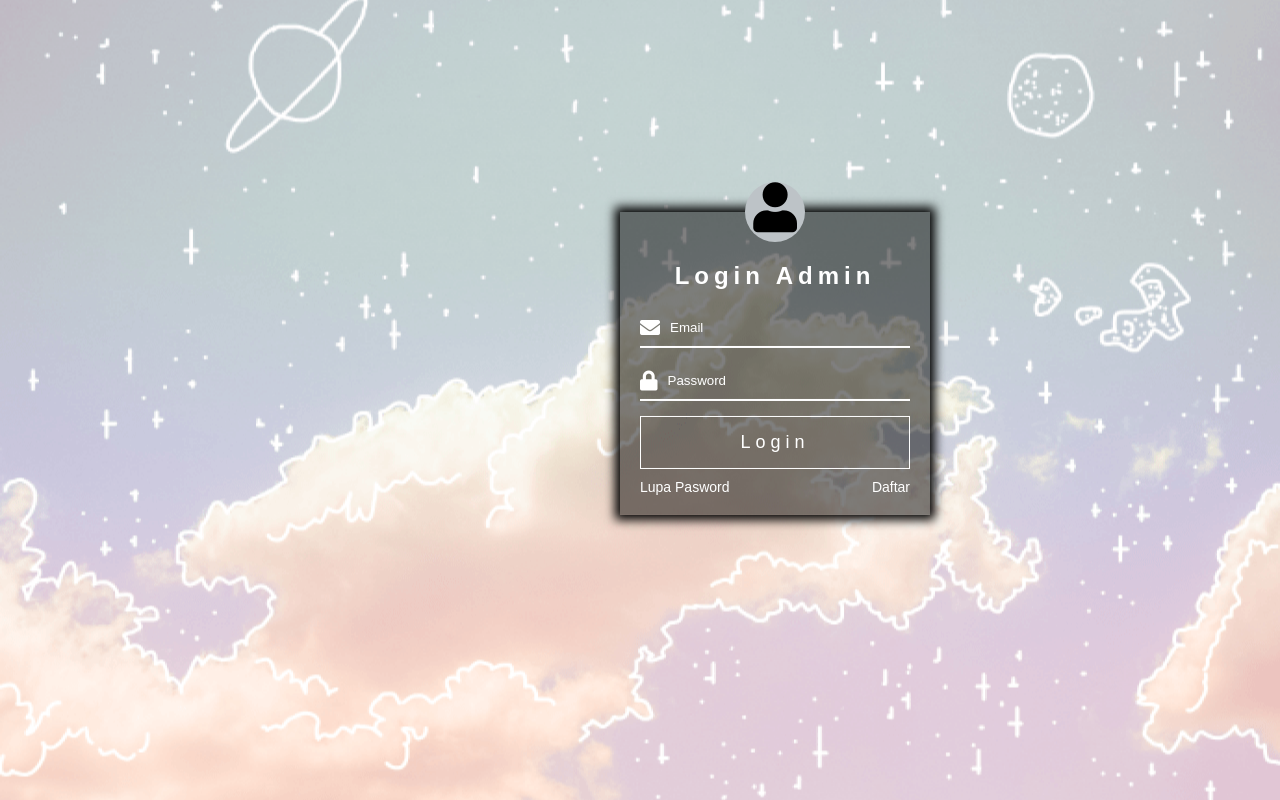
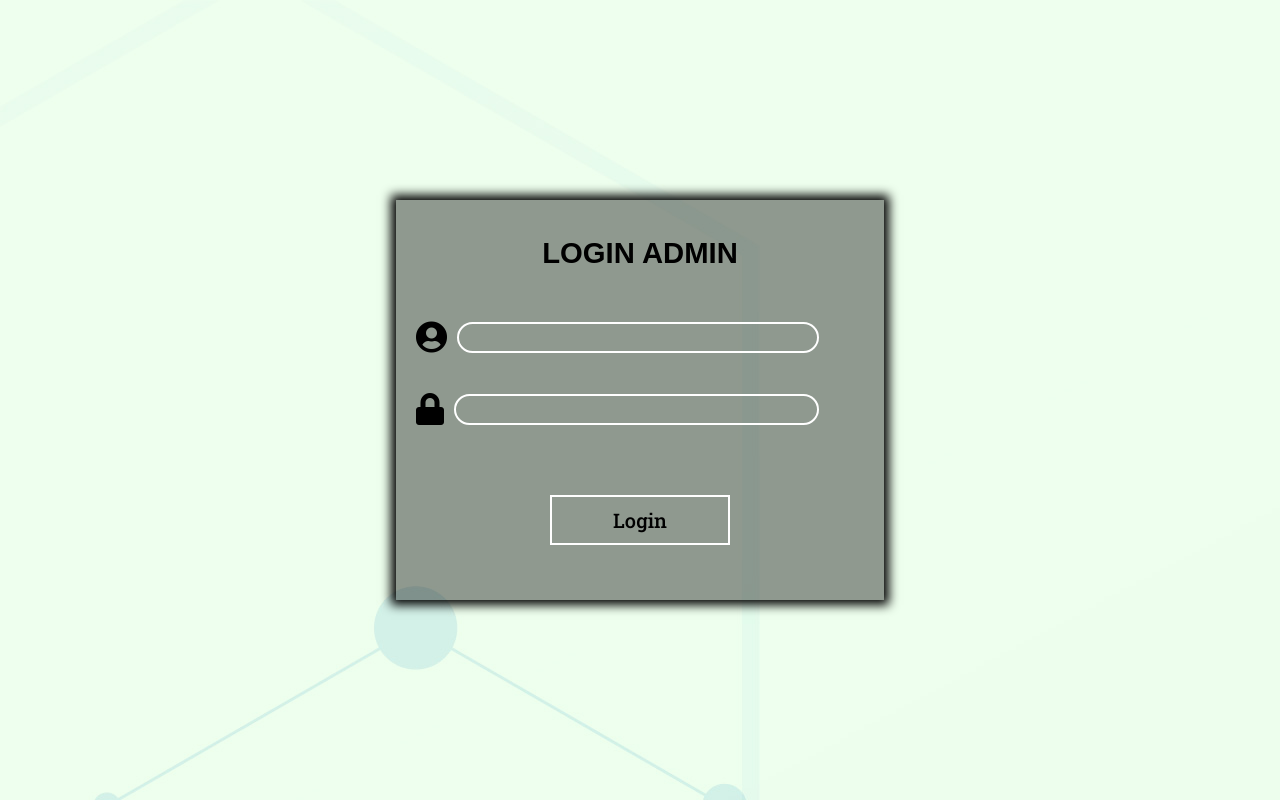
Before and after one commit to Ubayhee0774/Frontend-Admin, a PHP site: page /login.html in a window 1280 px wide. Run offline with PHP 8.4, Linux system fonts and the light colour scheme; some libraries are stand-ins or nearby versions.

Commit message:
make-login

```diff
--- a/index.html
+++ b/index.html
@@ -16,7 +16,7 @@
 </head>
 
 <body>
-<!--   <header>
+  <!--   <header>
 		<h2 class="judul">Selamat Datang | Admin Widdu</h2>
 	</header> -->
   <nav class="navbar navbar-expand-lg navbar-light bg-info fixed-top">
@@ -29,8 +29,8 @@
       </form>
       <div class="icon ">
         <h5>
-	    	<a href="login.html">Log Out</a>
-<!--           <i class="fas fa-envelope m-3" data-toggle="tooltip" title="Surat Masuk"></i>
+          <a href="login.html">Log Out</a>
+          <!--           <i class="fas fa-envelope m-3" data-toggle="tooltip" title="Surat Masuk"></i>
           <i class="fas fa-bell m-3" data-toggle="tooltip" title="Notifikasi"></i>
           <i class="fas fa-sign-out-alt m-3" data-toggle="tooltip" title="Sign Out"></i> -->
         </h5>
--- a/login.html
+++ b/login.html
@@ -1,42 +1,79 @@
 <!DOCTYPE html>
-<html>
+<html lang="en">
+
 <head>
-	<meta charset="utf-8">
+	<meta charset="UTF-8">
 	<meta http-equiv="X-UA-Compatible" content="IE=edge">
-	<title>Login Page</title>
-	<link rel="stylesheet" type="text/css" href="style.css">
-	<link rel="stylesheet" href="https://use.fontawesome.com/releases/v5.6.3/css/all.css">
+	<meta name="viewport" content="width=device-width, initial-scale=1.0">
+
+	<link rel="stylesheet" href="style.css">
+	<!-- Roboto Slab -->
+	<link href="https://fonts.googleapis.com/css2?family=Roboto+Slab:wght@500&display=swap" rel="stylesheet">
+	<!-- Roboto -->
+	<link href="https://fonts.googleapis.com/css2?family=Roboto:wght@300&display=swap" rel="stylesheet">
+	<!-- Font Awesome -->
+	<link rel="stylesheet" href="https://cdnjs.cloudflare.com/ajax/libs/font-awesome/5.15.3/css/all.min.css">
+	<!-- Pacifico -->
+	<link href="https://fonts.googleapis.com/css2?family=Pacifico&display=swap" rel="stylesheet">
+	<!-- Montserrat -->
+	<link href="https://fonts.googleapis.com/css2?family=Montserrat:wght@200&display=swap" rel="stylesheet">
+	<!-- M Plus 1p -->
+	<link href="https://fonts.googleapis.com/css2?family=M+PLUS+1p:wght@500&display=swap" rel="stylesheet">
+	<!-- Lobster -->
+	<link rel="preconnect" href="https://fonts.gstatic.com">
+	<link href="https://fonts.googleapis.com/css2?family=Lobster&display=swap" rel="stylesheet">
+	<title>Login</title>
 </head>
+
 <body>
+	<main>
 
-	<div class="login">
+		<section id=login>
+			<div class="warna">
+				<div class="container-login">
+					<div class="container-atas">
+						<h3>LOGIN ADMIN</h3>
+					</div>
 
-		<div class="avatar">
-			<i class="fa fa-user"></i>
-		</div>
+					<div class="container-tengah">
+						<div class="container-username">
+							<div class="username">
+								<!-- <h3>username</h3> -->
+							</div>
 
-		<h2>Login Admin</h2>
+							<div class="container-username2">
+								<div class="logousername">
+									<i id="user" class="fas fa-user-circle"></i>
+								</div>
+								<input type="text1">
 
-		<div class="box-login">
-			<i class="fas fa-envelope"></i>
-			<input type="text" placeholder="Email">
-		</div>
+							</div>
+						</div>
 
-		<div class="box-login">
-			<i class="fas fa-lock"></i>
-			<input type="text" placeholder="Password">
-		</div>
+						<div class="container-password">
+							<div class="password">
+								<!-- <h3>password</h3> -->
+							</div>
 
-		<button type="submit" class="btn-login" >
-			Login
-		</button>
+							<div class="container-password2">
+								<div class="logopassword">
+									<i id="password" class="fas fa-lock"></i>
+								</div>
+								<input type="text2">
 
-		<div class="bottom">
-			<a href="">Lupa Pasword</a>
-			<a href="">Daftar</a>
-		</div>
+							</div>
+						</div>
 
-	</div>
+						<div class="container-printah">
+							<button id=logins>Login</button>
+							<h4></h4>
+						</div>
+					</div>
+				</div>
+			</div>
+		</section>
 
+	</main>
 </body>
+
 </html>
--- a/style.css
+++ b/style.css
@@ -1,100 +1,185 @@
-body{
+* {
+	padding: 0;
 	margin: 0;
-	padding: 0;
-	background: url(background.png);
-	background-size: cover;
-	background-position: center;
-	background-repeat: no-repeat;
-	background-attachment: fixed;
-	font-family: sans-serif;
 }
 
-.login{
-	position: absolute;
-	top: 50%
-	left:50%;
-	transform: translate(200%, 70%);
-	background: rgba(0, 0, 0, 0.5);
-	padding: 20px;
-	width: 270px;
-	box-shadow: 0 0 10px 5px black;
-}
-
-.avatar{
-	font-size: 50px;
-	background: #bdc3c7;
-	width: 60px;
-	height: 60px;
-	line-height: 50px;
-	text-align: center;
-	position: fixed;
-	left: 50%;
-	top: 0;
-	transform: translate(-50%, -50%);
-	border-radius: 50%;
-}
-
-.login h2{
-	text-align: center;
-	color: white;
-	padding-top: 10px;
-	letter-spacing: 5px;
-}
-
-.box-login {
-	display: flex;
-	justify-content: space-between;
-	margin-bottom: 15px;
-	border-bottom: 2px solid white;
-	padding: 8px 0;
+body {
+	font-family: 'Montserrat', sans-serif;
+	overflow-x: hidden;
+	/*tidak bisa scroll kanan*/
+	/* background-color: aquamarine; */
 
 }
 
-.box-login i{
-	font-size: 20px;
-	color: white;
+main {
+	width: 100%;
+	height: 100vh;
 }
 
-.box-login input{
+#login {
 	width: 100%;
-	padding: 0 10px;
-	background: none;
-	border: none;
-	outline: none;
+	height: 100%;
+	display: flex;
+	justify-content: center;
+	align-items: center;
+	z-index: 4;
+	background-image: url(backgrund.jpg);
+
 }
 
-.box-login input::placeholder {
-	color: white;
+.warna {
+	width: 100%;
+	height: 100%;
+	background-color: rgb(87, 255, 87, 0.1);
+
+	display: flex;
+	justify-content: center;
+	align-items: center;
+
 }
 
-.btn-login{
-	width: 100%;
-	background: none;
-	padding: 15px;
-	border: 1px solid white;
-	font-size: 18px;
-	letter-spacing: 5px;
-	color: white;
-	cursor: pointer;
-	transition: 0.3s;
+.container-login {
+	width: 35%;
+	height: 45%;
+	background-color: rgb(0, 0, 0, 0.4);
+	position: relative;
+
+	box-shadow: black 0px 0px 10px 5px;
+
+	padding: 20px;
 }
 
-.btn-login:hover{
-	background: rgba(0, 0, 0, 0.8);
+.container-atas {
+	width: 100%;
+	height: 10%;
+
+	display: flex;
+	justify-content: center;
+	align-items: center;
+
+	font-family: "Alata", sans-serif;
+	font-size: 25px;
+	/* background-color: greenyellow; */
+
+	position: relative;
+	top: 15px;
 }
 
-.bottom {
-	display: flex;
-	justify-content: space-between;
-	margin-top: 10px;
+.container-tengah {
+	position: relative;
+	top: 65px;
 }
 
-.bottom a{
-	color: white;
-	font-size: 14px;
-	text-decoration: none;
+#user {
+	font-size: 32px;
+	padding-right: 10px;
 }
 
-.bottom a:hover {
-	text-decoration: underline;
+.container-username2 {
+	width: 90%;
+	height: 10%;
+
+	display: flex;
+
+	align-items: center;
+
+	/* border: 2px solid #fff; */
+
+	margin-bottom: 40px;
 }
+
+input[type="text1"] {
+	width: 100%;
+	outline: none;
+	border: 2px solid #ffffff;
+	border-radius: 50px;
+	padding: 6px;
+	background-color: transparent;
+	color: #111;
+}
+
+/* Password */
+#password {
+	font-size: 32px;
+	padding-right: 10px;
+}
+
+
+
+.container-password2 {
+	width: 90%;
+	height: 10%;
+
+	display: flex;
+
+	align-items: center;
+
+	/* border: 2px solid #fff; */
+}
+
+input[type="text2"] {
+	width: 100%;
+	outline: none;
+	border: 2px solid #ffffff;
+	border-radius: 50px;
+	padding: 6px;
+	background-color: transparent;
+	color: #111;
+}
+
+.container-printah {
+	width: 100%;
+	height: 50%;
+	/* background-color: lightblue; */
+
+	display: flex;
+	justify-content: center;
+	align-items: center;
+
+	position: relative;
+	top: 70px;
+}
+
+#logins {
+	width: 40%;
+	height: 50px;
+	/* border-radius: 16px; */
+	/* border: none; */
+	font-family: 'Roboto Slab', serif;
+	/* background-color: bisque; */
+	border: 2px solid white;
+
+	background-color: transparent;
+	font-size: 20px;
+	position: relative;
+	top: 0px;
+
+}
+
+#logins:hover {
+	background-color: rgb(255, 196, 0);
+}
+
+/* Tablet */
+@media screen and (max-width: 876px) {
+	.container-login {
+		width: 70%;
+		height: 65%;
+		/* display: flex;
+		justify-content: center;
+		align-items: center; */
+		height: 45%;
+	}
+}
+
+/* Mobile */
+@media screen and (max-width: 576px) {
+	.container-login {
+		width: 70%;
+		height: 65%;
+		/* display: flex;
+		justify-content: center;
+		align-items: center; */
+		height: 45%;
+	}
+}
```
Also changed, not shown: admin.css (+10 -5 lines), background.png (deleted), backgrund.jpg (added).
